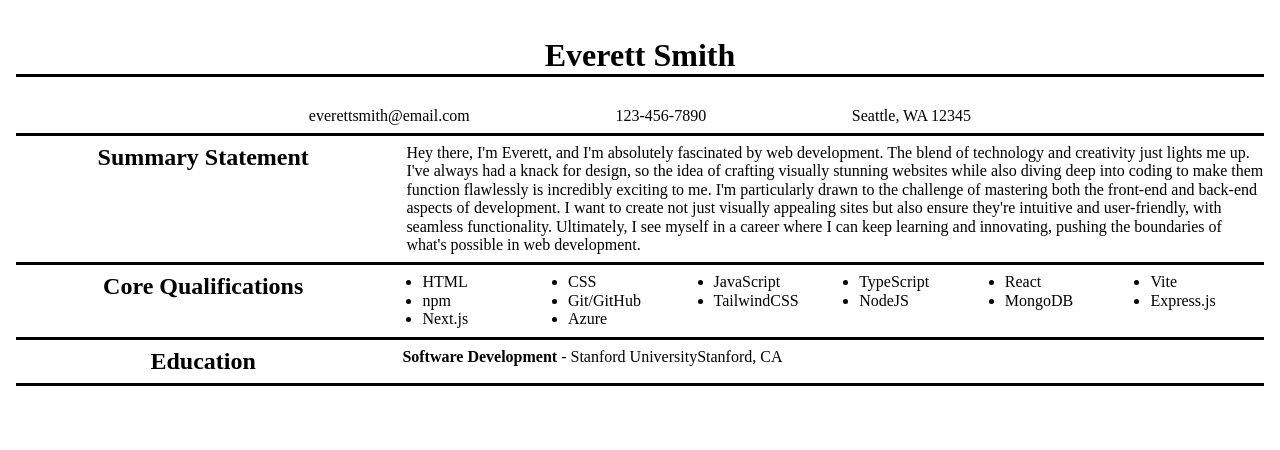
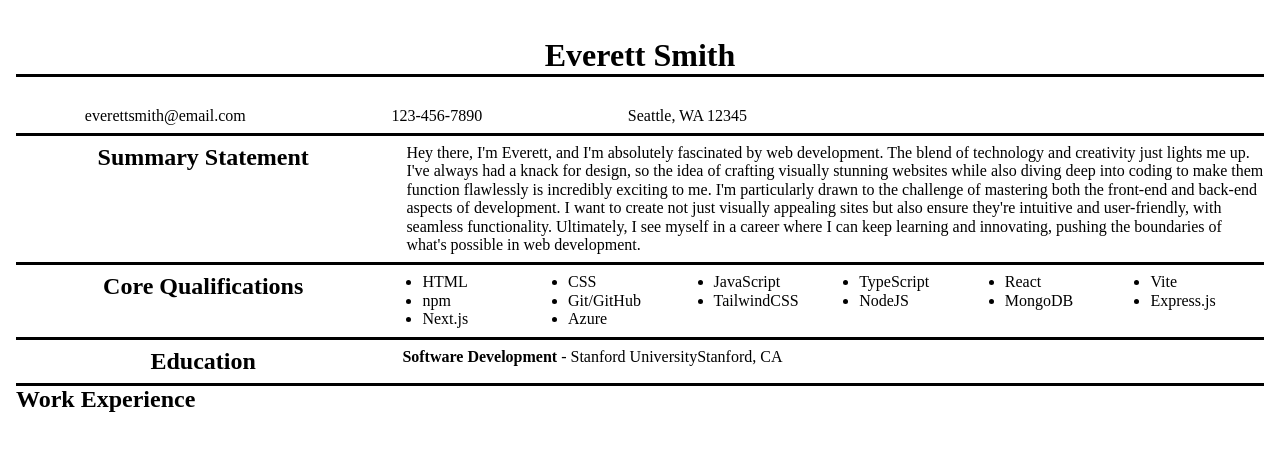
Before and after one commit to BrandynCoverdill/CV-Application, a React (Vite) app in the folder cv-application/: page / in a window 1280 px wide. Shown: the top 450 px of the page. Built offline with nearby package versions, Linux system fonts and the light colour scheme.

Commit message:
reinstalled uuid and normalize.css

```diff
--- a/cv-application/package.json
+++ b/cv-application/package.json
@@ -21,6 +21,8 @@
     "eslint-plugin-react": "^7.33.2",
     "eslint-plugin-react-hooks": "^4.6.0",
     "eslint-plugin-react-refresh": "^0.4.5",
+    "normalize.css": "^8.0.1",
+    "uuid": "^9.0.1",
     "vite": "^5.1.4"
   }
 }
--- a/cv-application/src/components/Experience.jsx
+++ b/cv-application/src/components/Experience.jsx
@@ -1,5 +1,10 @@
 import '../styles/Experience.css';
 
-export default function Experience() {
-	return;
+export default function Experience({ work }) {
+	return (
+		<section className='experience'>
+			<h2>Work Experience</h2>
+			<ul></ul>
+		</section>
+	);
 }
--- a/cv-application/src/styles/Header.css
+++ b/cv-application/src/styles/Header.css
@@ -14,7 +14,6 @@
 	gap: 0.5em;
 	padding-block: 0.5em;
 	max-width: 800px;
-	margin: auto;
 }
 
 @media screen and (max-width: 350px) {
```
Also changed, not shown: 1 other file (tests, documents, lock files or other folders).
